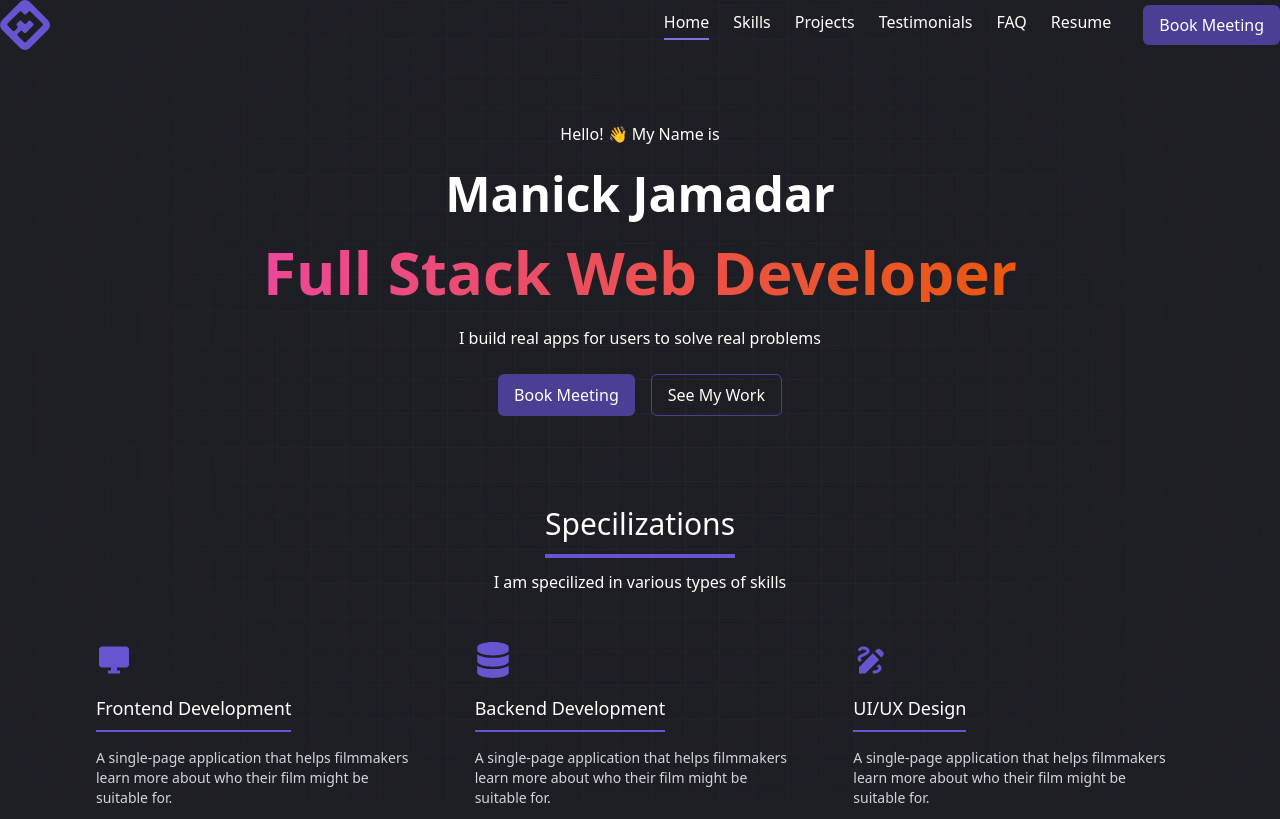
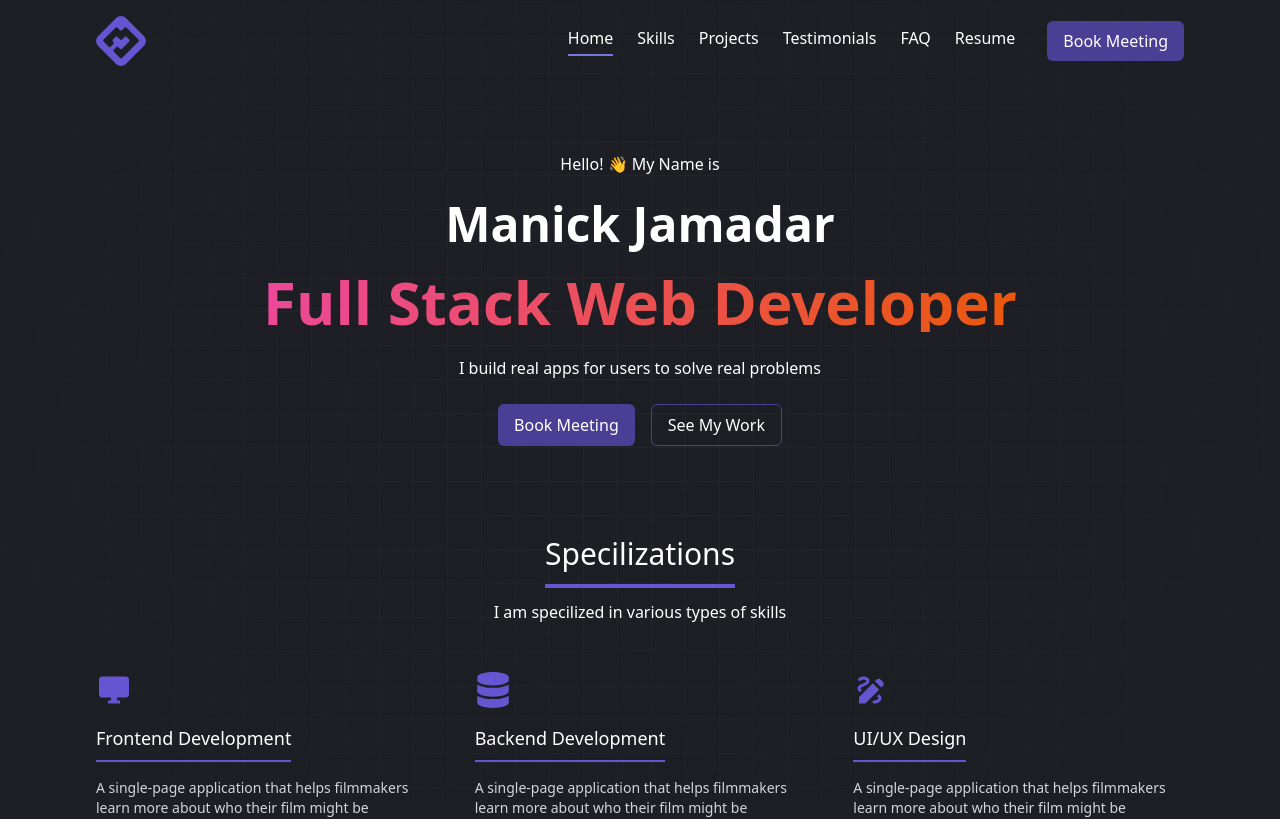
Before and after one commit to manickjamadar/personal-website, a Next.js app: page / in a window 1280 px wide. Shown: the top 819 px of the page. Built offline with nearby package versions, Linux system fonts and the light colour scheme.

Commit message:
stick nav bar background added

```diff
--- a/app/components/sections/header.tsx
+++ b/app/components/sections/header.tsx
@@ -18,8 +18,8 @@ const Header: React.FC<Props> = ({ activeLink = "/#", onLinkClick }) => {
     onLinkClick && onLinkClick(url);
   };
   return (
-    <>
-      <div className="flex items-center justify-between fixed top-0 left-0 w-full box-border">
+    <div className="w-full mx-auto max-w-7xl px-8 sm:px-16 md:px-24 py-4 ">
+      <div className="flex items-center justify-between">
         <Logo />
         <div className="gap-8 items-center hidden min-[900px]:flex">
           <nav className="flex gap-6 ">
@@ -58,7 +58,7 @@ const Header: React.FC<Props> = ({ activeLink = "/#", onLinkClick }) => {
           activeLink={activeLink}
         />
       )}
-    </>
+    </div>
   );
 };
 
--- a/app/page.tsx
+++ b/app/page.tsx
@@ -13,11 +13,16 @@ import ContactSection from "./components/sections/contactSection";
 
 const HomePage = () => {
   const [activeLink, setActiveLink] = useState("/#");
+  const [scrolled, setScrolled] = useState(false);
   useEffect(() => {
     const handleScroll = () => {
       const sections = document.querySelectorAll("section"); // Assuming your sections have the <section> tag
       const scrollPosition = window.scrollY;
-
+      if (window.scrollY > 0) {
+        setScrolled(true);
+      } else {
+        setScrolled(false);
+      }
       sections.forEach((section) => {
         const sectionTop = section.offsetTop - 100; // Adjust the offset if needed
         const sectionBottom = sectionTop + section.offsetHeight;
@@ -43,10 +48,18 @@ const HomePage = () => {
     };
   }, []);
   return (
+    <div>
+      <div
+        className={`fixed top-0 left-0 w-full ${
+          scrolled &&
+          "bg-primary-500 bg-opacity-10 z-50 backdrop-filter backdrop-blur-xl border-b border-white/10"
+        }`}
+      >
+        <Header activeLink={activeLink} />
+      </div>
       <Container>
-      <Header activeLink={activeLink} />
         <section id="home">
-        <Spacer vertical={90} />
+          <Spacer vertical={120} />
           <Hero />
         </section>
         <section>
@@ -74,6 +87,7 @@ const HomePage = () => {
           <ContactSection />
         </section>
       </Container>
+    </div>
   );
 };
 
```
Lines whose indentation alone changed are shown as unchanged.
